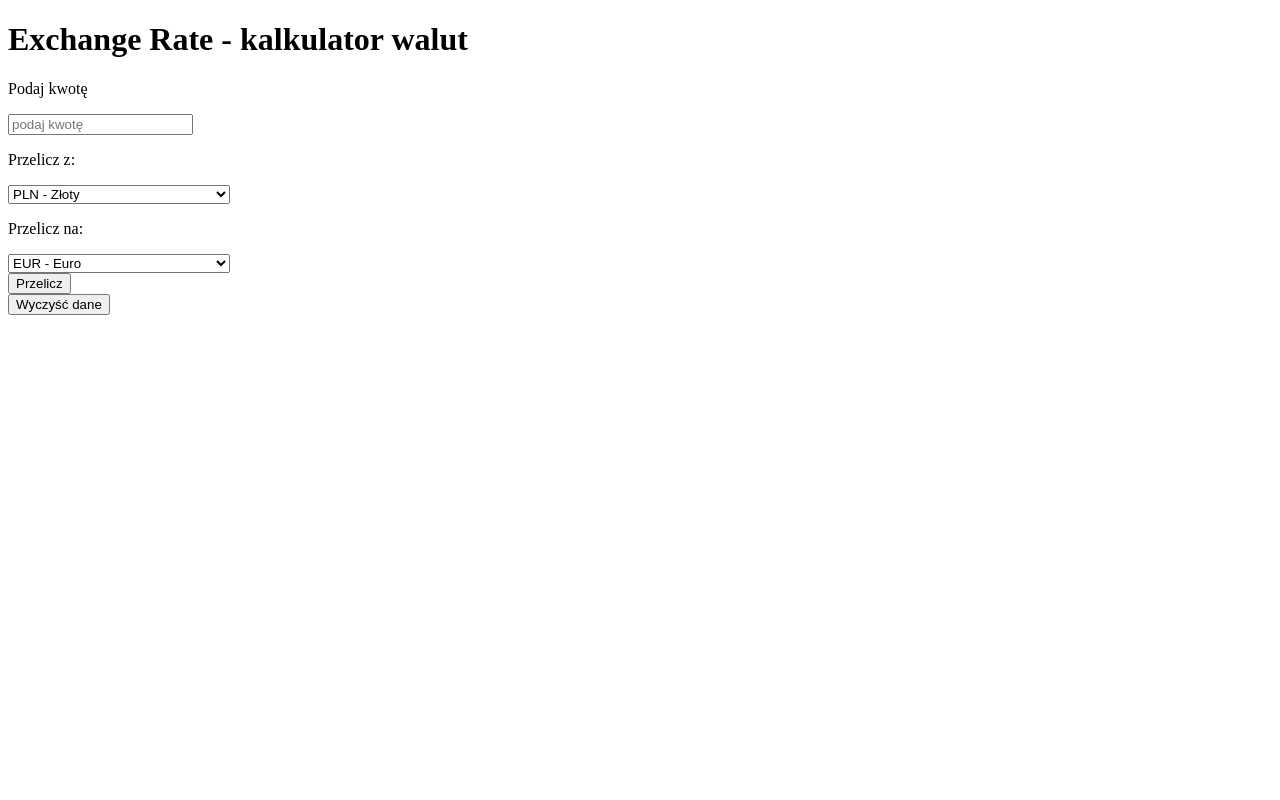
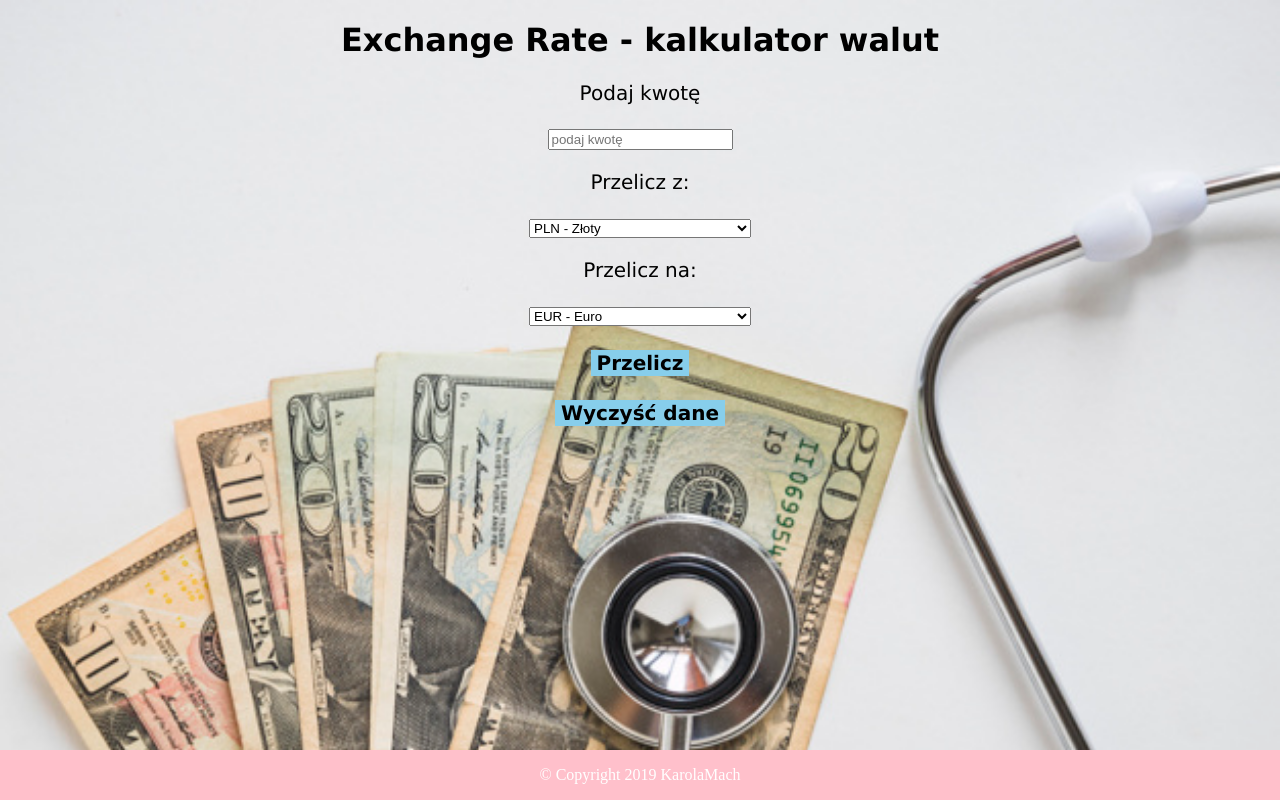
Before and after one commit to karolamach/Exchange-rate, a plain HTML site: page index.html in a window 1280 px wide. Drawn offline with nearby package versions, Linux system fonts and the light colour scheme.

Commit message:
css changes

```diff
--- /dev/null
+++ b/css/responsive.css
@@ -0,0 +1,15 @@
+.mobile-first-component {
+    width: 100%;
+  }
+
+  @media screen and (min-width: 992px) {
+     .mobile-first-component {
+        width: 50%;
+     }
+  }
+
+  @media screen and (min-width: 1200px) {
+     .mobile-first-component {
+        width: 33%;
+     }
+  }
--- a/css/style.css
+++ b/css/style.css
@@ -0,0 +1,49 @@
+* {
+    box-sizing: : border-box;
+}
+body{
+    background-image: url("../img/zasięrzutny-widok-stetoskop-na-my-waluta-uwaga-nad-białym-tłem_23-2147883840.jpg");
+    background-repeat:  no-repeat;
+    background-size: cover;
+    background-position: top-center;
+}
+
+header{
+    text-align: center;
+    font-family: 'Lucida Sans', cursive;
+}
+
+.calculatorcontainer {
+    text-align: center;
+    font-size:20px;
+    font-family: 'Lucida Sans', cursive;
+
+}
+
+#calcvalue, #clear {
+    font-family: 'Lucida Sans', cursive;
+    font-size: 20px;
+    background-color: skyblue;
+    font-weight: bold;
+    border: none;
+}
+
+/* .coin{
+    left:0;
+    width: 50px;
+    height:50px;
+} */
+
+
+
+footer {
+
+        position: fixed;
+        left: 0;
+        bottom: 0;
+        width: 100%;
+        background-color:pink;
+        color: skyblue;
+        color: white;
+        text-align: center;
+ }
--- a/index.html
+++ b/index.html
@@ -7,6 +7,7 @@
     <meta charset="utf-8">
     <meta name="viewport" content="width=device-width, initial-scale=1.0">
     <link rel="stylesheet" type="text/css" href="../Exchange-rate/css/style.css">
+    <link rel="stylesheet" href="css/responsive.css">
 
 
     <title>Exchange rate - kalkulator walut</title>
@@ -16,6 +17,7 @@
 <body>
     <header>
         <h1>Exchange Rate - kalkulator walut</h1>
+        <!-- <img class = "coin" src="../Exchange-rate/img/coin.jpg" alt="Image of coin"> -->
     </header>
 
     <div class="calculatorcontainer row">
@@ -104,16 +106,23 @@
                 <option value="pln">PLN - Złoty</option>
             </select>
             </div>
+            </br>
             <div class="currency">
             <button id="calcvalue" class="btn btn-success">Przelicz</button>
             </div>
+            </br>
             <div class="currency">
-            <button id="calcvalue-claer" class="btn btn-danger">Wyczyść dane</button>
+            <button id="clear" class="btn btn-danger">Wyczyść dane</button>
             </div>
         </div>
-    <div id="calcvalate-result">
+        <!-- <div id="calcvalate-result"> -->
 
     </div>
+
+
+    <footer>
+        <p>&copy; Copyright 2019 KarolaMach</p>
+    </footer>
 
     <script src="https://ajax.googleapis.com/ajax/libs/jquery/1.12.4/jquery.min.js"></script>
     <script type="text/javascript" src="../Exchange-rate/js/main.js"></script>
@@ -122,12 +131,6 @@
 
 
 
-
 </body>
 
 </html>
-
-
-</body>
-
-</html>
```
Also changed, not shown: img/coin.jpg (added), img/zasięrzutny-widok-stetoskop-na-my-waluta-uwaga-nad-białym-tłem_23-2147883840.jpg (added). Lines whose indentation alone changed are shown as unchanged.
